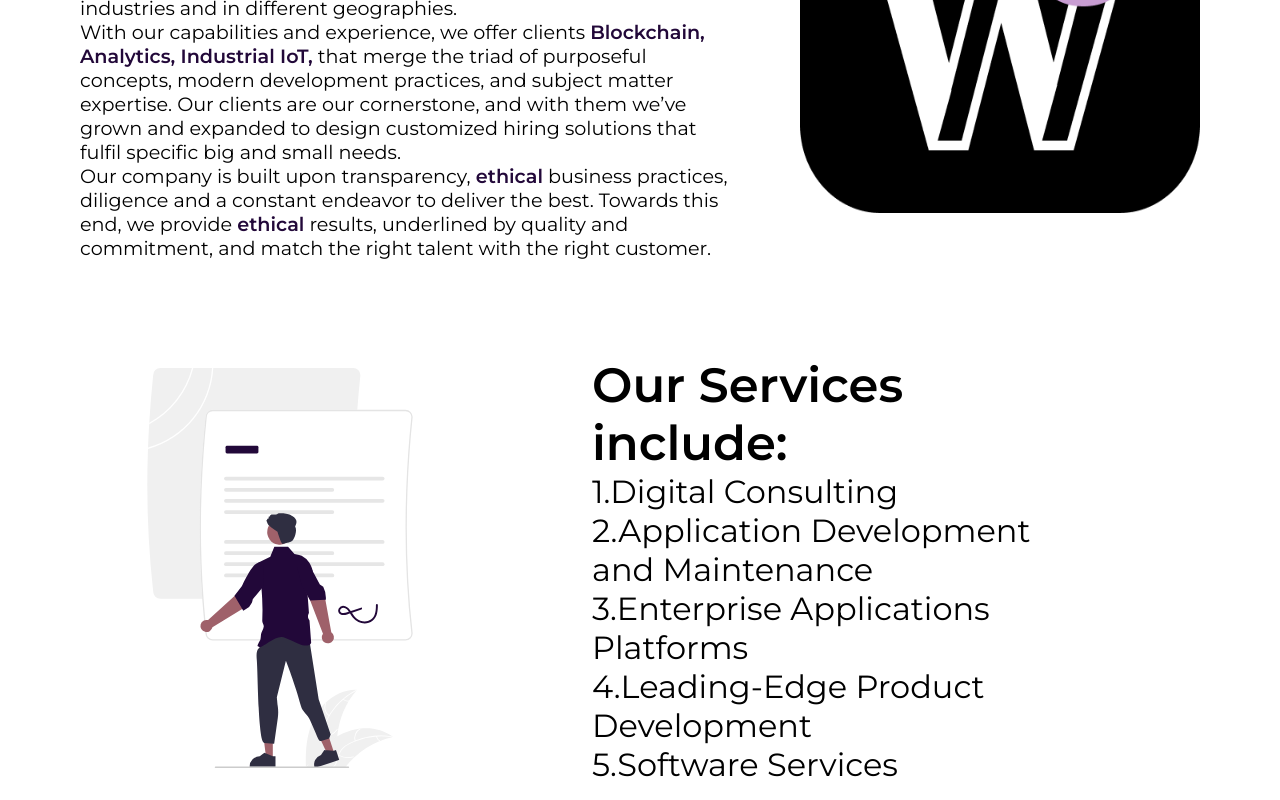
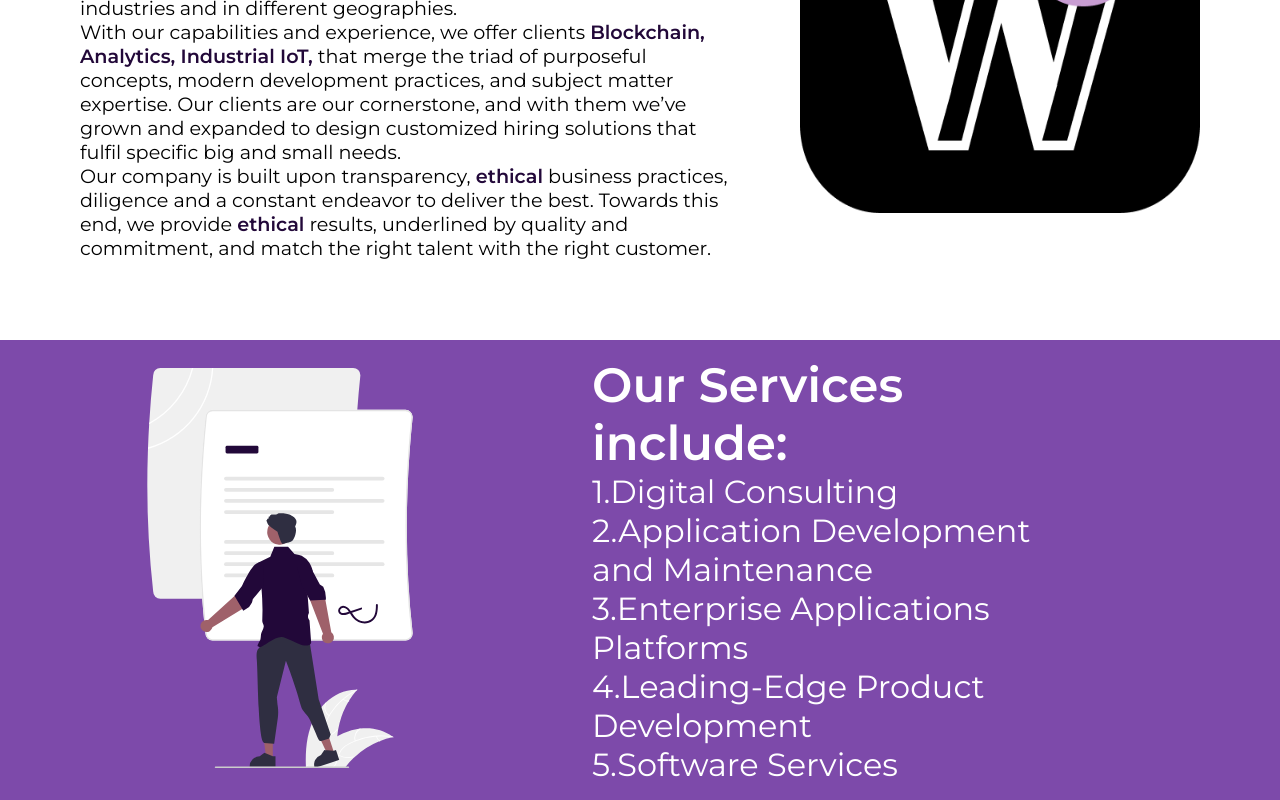
Before and after one commit to diptanshumahish/warriorsgrp, a Next.js app: page /about in a window 1280 px wide. Shown: the part 310-1110 px from the top of the page. Built offline with nearby package versions, Linux system fonts and the light colour scheme.

Commit message:
color changes

```diff
--- a/styles/about.module.css
+++ b/styles/about.module.css
@@ -59,15 +59,18 @@
     align-items: center;
     justify-content: space-between;
     padding: 1rem 5rem;
+    background-color: var(--themeSec)
 }
 
 #portText {
     padding: 0rem 7rem;
+    color: white;
 }
 
 #serHead {
     font-size: 3rem;
     font-weight: 600;
+
 }
 
 .portSer {
```
